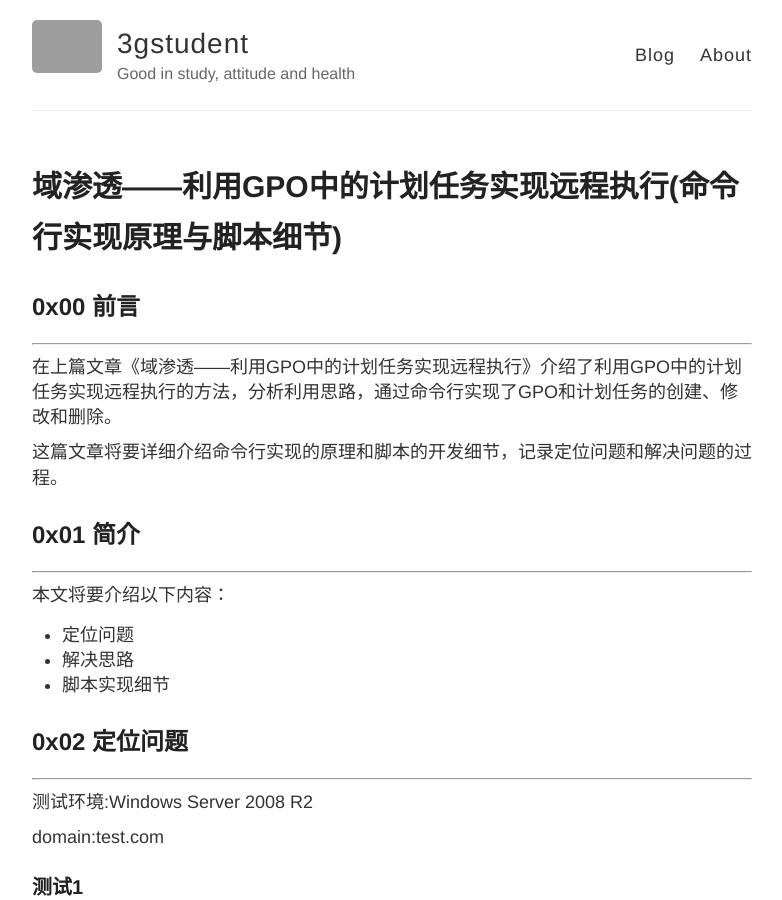
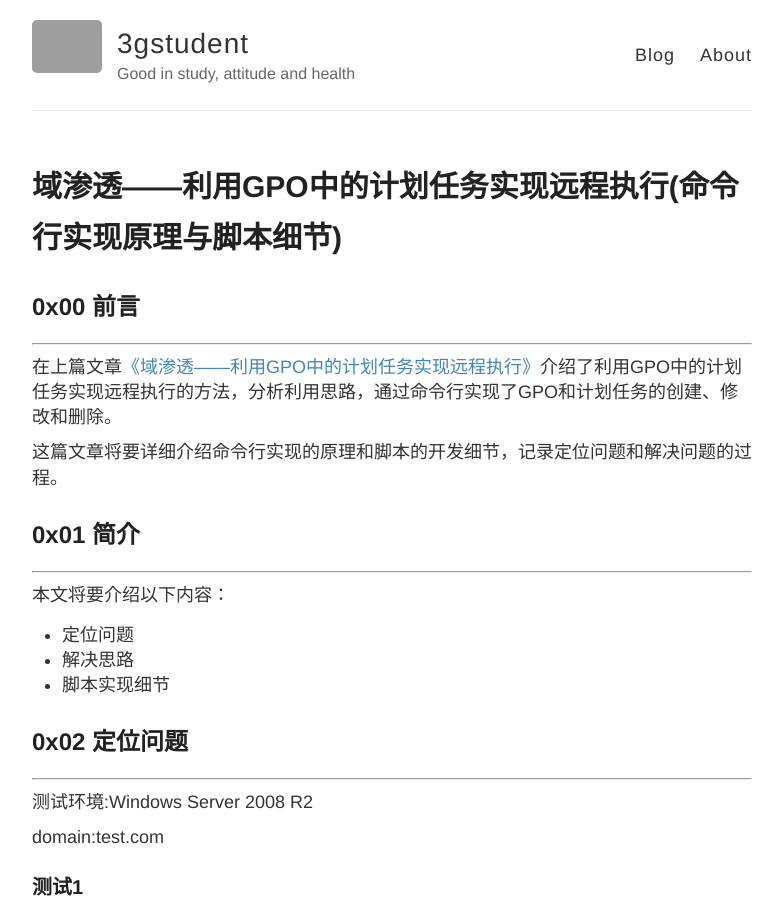
Before and after one commit to 3gstudent/backup-3gstudent.github.io, a Jekyll site: the page built from _posts/2018-11-24-域渗透——利用GPO中的计划任务实现远程执行(命令行实现原理与脚本细节).md, in a window 1280 px wide and 900 px high. Shown: the whole window, without its empty margins (248-1030 px from the left). Built offline with Jekyll 4.4.1, drawn with Linux system fonts in a browser that asks for light colours; part of the change alters nothing that is shown; grey boxes are pictures that could not be loaded.

```diff
--- a/_posts/2018-11-24-域渗透——利用GPO中的计划任务实现远程执行(命令行实现原理与脚本细节).md
+++ b/_posts/2018-11-24-域渗透——利用GPO中的计划任务实现远程执行(命令行实现原理与脚本细节).md
@@ -7,7 +7,7 @@ title: 域渗透——利用GPO中的计划任务实现远程执行(命令行实
 ## 0x00 前言
 ---
 
-在上篇文章《域渗透——利用GPO中的计划任务实现远程执行》介绍了利用GPO中的计划任务实现远程执行的方法，分析利用思路，通过命令行实现了GPO和计划任务的创建、修改和删除。
+在上篇文章[《域渗透——利用GPO中的计划任务实现远程执行》](https://3gstudent.github.io/3gstudent.github.io/%E5%9F%9F%E6%B8%97%E9%80%8F-%E5%88%A9%E7%94%A8GPO%E4%B8%AD%E7%9A%84%E8%AE%A1%E5%88%92%E4%BB%BB%E5%8A%A1%E5%AE%9E%E7%8E%B0%E8%BF%9C%E7%A8%8B%E6%89%A7%E8%A1%8C/)介绍了利用GPO中的计划任务实现远程执行的方法，分析利用思路，通过命令行实现了GPO和计划任务的创建、修改和删除。
 
 这篇文章将要详细介绍命令行实现的原理和脚本的开发细节，记录定位问题和解决问题的过程。
 
```
